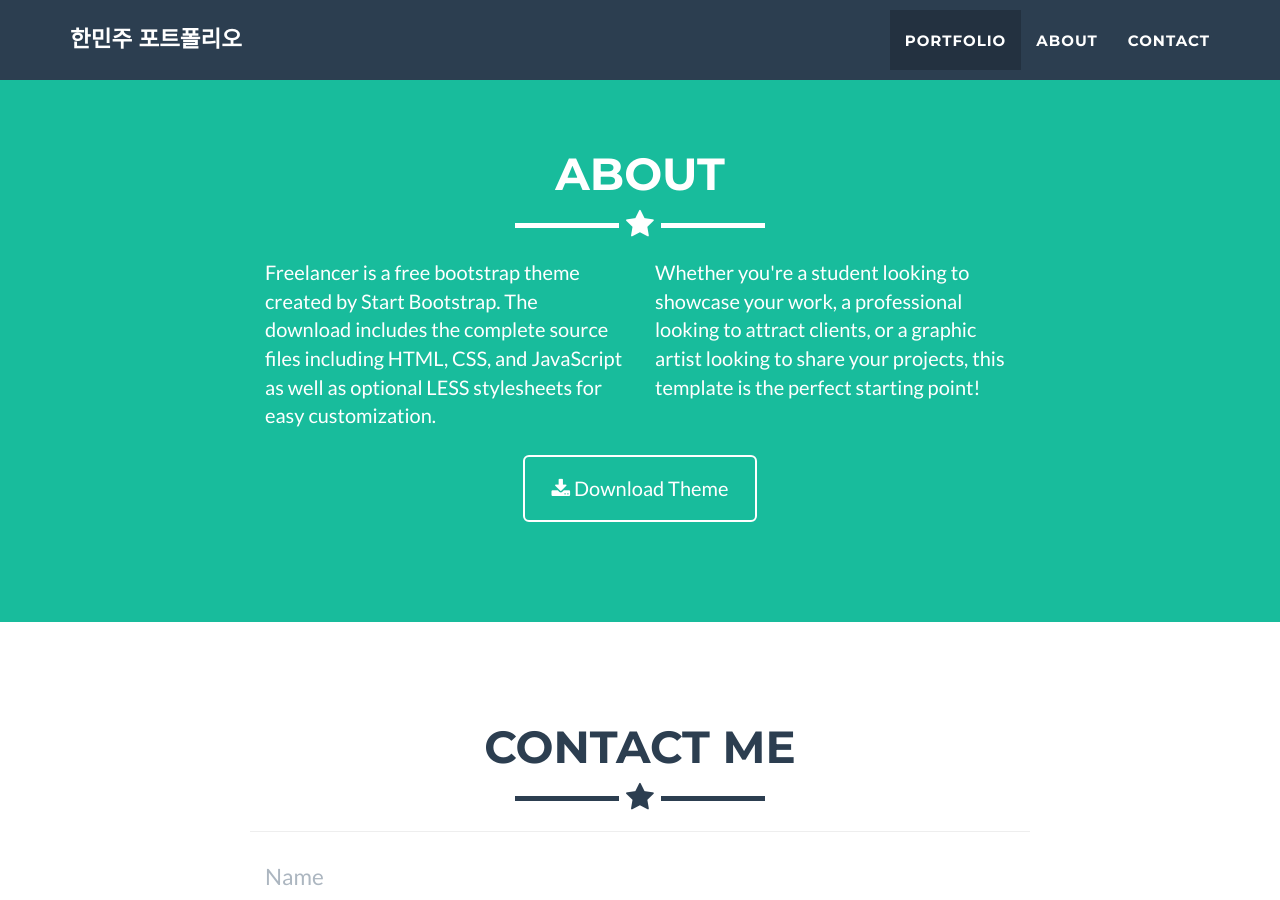
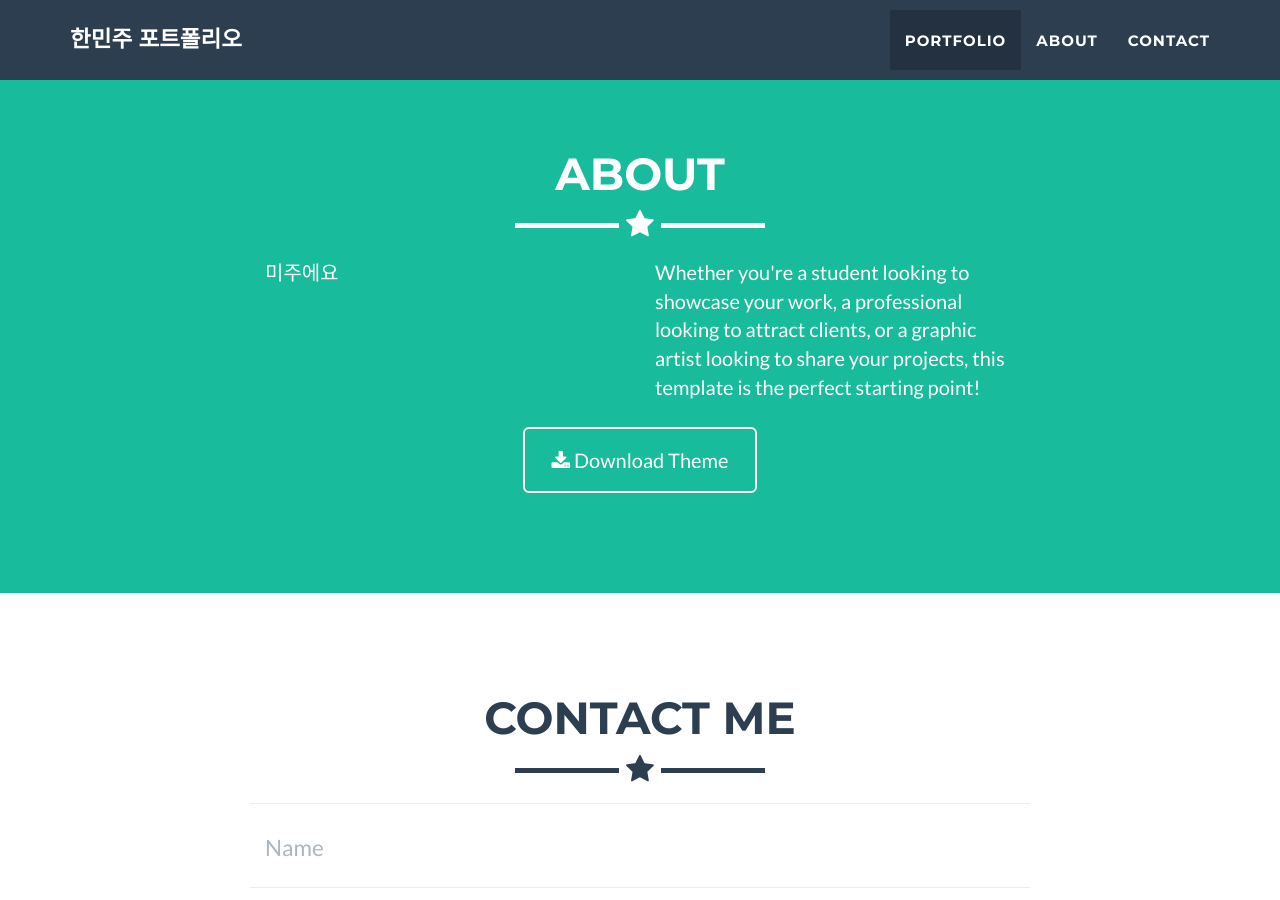
Before and after one commit to hanminju/web-portfolio, a Jekyll site: the page built from index.html, in a window 1280 px wide and 900 px high, scrolled down 1616 px. Built offline with Jekyll 4.4.1, drawn with Linux system fonts in a browser that asks for light colours.

Commit message:
Update about.html

```diff
--- a/_includes/about.html
+++ b/_includes/about.html
@@ -9,7 +9,7 @@
             </div>
             <div class="row">
                 <div class="col-lg-4 col-lg-offset-2">
-                    <p>Freelancer is a free bootstrap theme created by Start Bootstrap. The download includes the complete source files including HTML, CSS, and JavaScript as well as optional LESS stylesheets for easy customization.</p>
+                    <p>미주에요</p>
                 </div>
                 <div class="col-lg-4">
                     <p>Whether you're a student looking to showcase your work, a professional looking to attract clients, or a graphic artist looking to share your projects, this template is the perfect starting point! </p>
```
